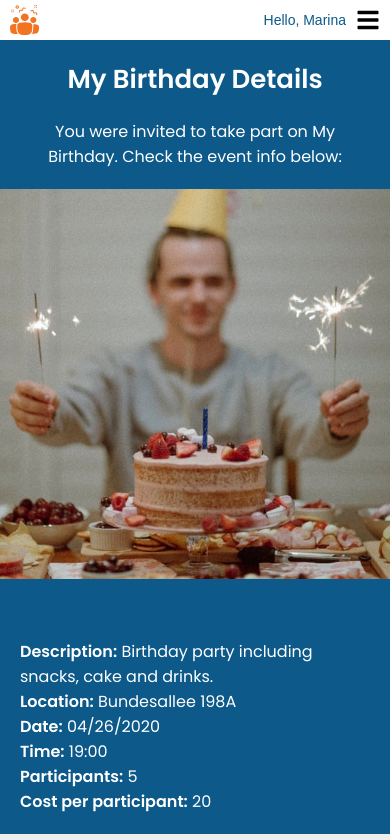
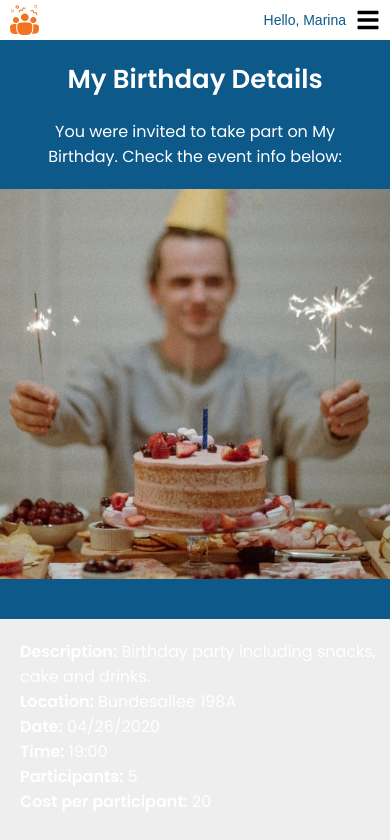
Before and after one commit to MarinaFroes/Event_Planner, a React (Create React App) app: page / in a window 390 px wide. Shown: the top 840 px of the page. Built offline with nearby package versions, Linux system fonts and the light colour scheme.

Commit message:
styles: Add media queries

```diff
--- a/src/components/EventCard.tsx
+++ b/src/components/EventCard.tsx
@@ -1,26 +1,56 @@
 import React from 'react'
 import styled from 'styled-components'
 
+const Item = styled.span`
+  font-size: 16px;
 
-const EventContainer = styled.div`
-  display: flex;
-  flex-direction: column;
-  margin: 0;
-  padding: 20px;
-  text-align: left;
-  width: 100%;
-  background-color: var(--main-color-blue, #0c598a);
+  font-weight: bold;
+
+  @media only screen and (min-width: 768px){
+    font-size: 20px;
+  }
+
+  @media only screen and (min-width: 1080px){
+    font-size: 26px;
+  }
 `
 
-const Item = styled.p`
+const StyledP = styled.p`
   font-size: 16px;
-  color: var(--main-color-white, #fff);
-  font-weight: bold;
-  display: inline;
+
+  font-weight: normal;
+
+  @media only screen and (min-width: 768px){
+    font-size: 20px;
+  }
+
+  @media only screen and (min-width: 1080px){
+    font-size: 26px;
+  }
 `
 
-const StyledP = styled(Item)`
-  font-weight: normal;
+const StyledEventCard = styled.div`
+  text-align: left;
+  color: var(--main-color-white, #fff);
+  margin: 20px;
+  width: 100%;
+  max-width: 500px;
+
+  @media only screen and (min-width: 1024px){
+    display: flex;
+    flex-direction: column;
+
+
+    text-align: left;
+    background-color: var(--main-color-white, #fff);
+    color: var(--main-color-blue, #0c598a);
+    border-radius: 10px;
+    padding: 30px;
+
+    -webkit-box-shadow: 4px 4px 10px 2px rgba(0,0,0,0.75);
+    -moz-box-shadow: 4px 4px 10px 2px rgba(0,0,0,0.75);
+    box-shadow: 4px 4px 10px 2px rgba(0,0,0,0.75);
+  }
 `
 
 interface EventText {
@@ -38,7 +68,7 @@ interface Props {
 
 const EventCard: React.FC<Props> = ({ eventText }) => {
   return (
-    <EventContainer>
+    <StyledEventCard>
       <StyledP>
         <Item>Description:</Item> {eventText.description}
       </StyledP>
@@ -57,7 +87,7 @@ const EventCard: React.FC<Props> = ({ eventText }) => {
       <StyledP>
         <Item>Cost per participant:</Item> {eventText.cost}
       </StyledP>
-    </EventContainer>
+    </StyledEventCard>
   )
 }
 
```
